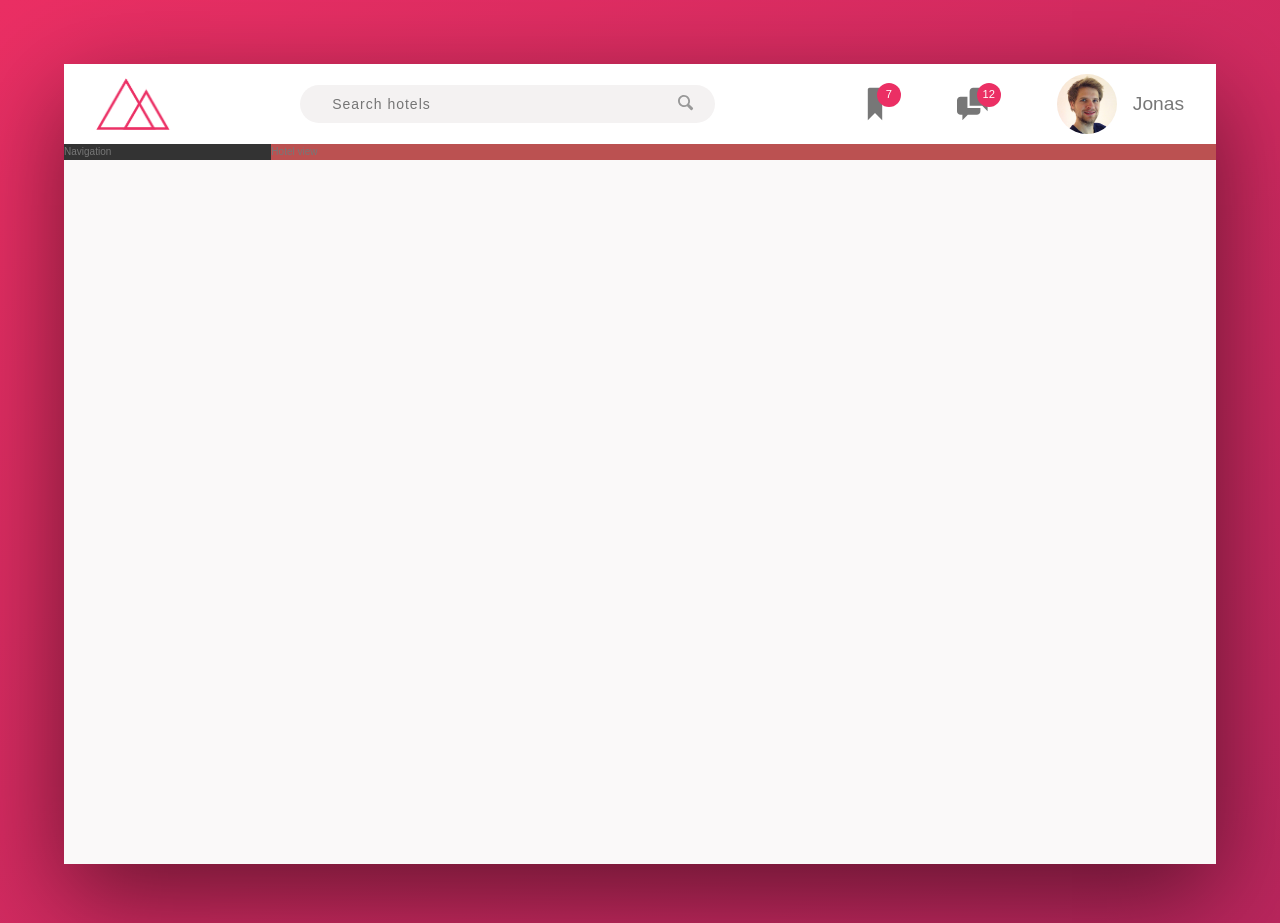
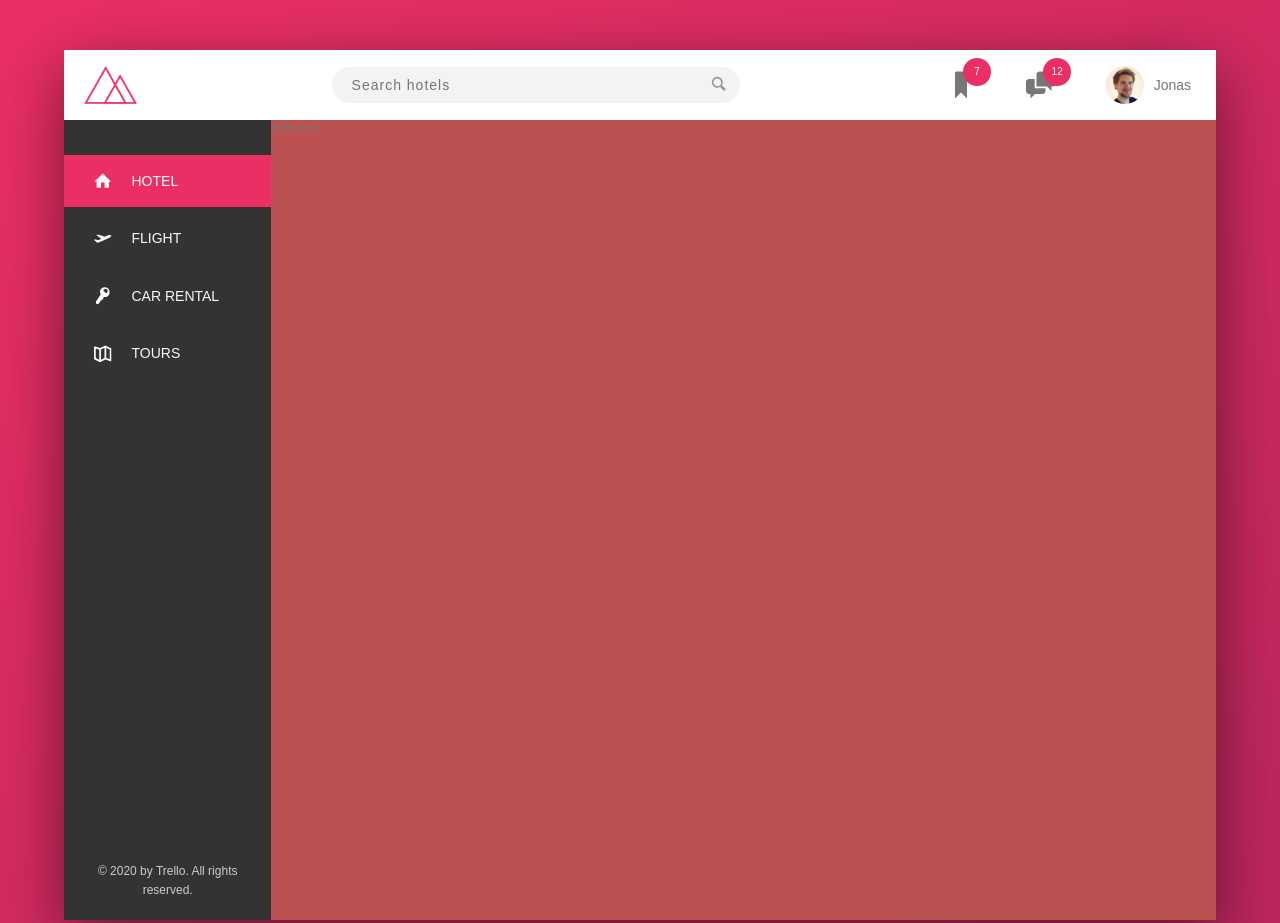
Before and after one commit to NemanjaP83/Trello, a website: page index.html in a window 1280 px wide. Shown: the top 923 px of the page. Drawn offline with Linux system fonts and the light colour scheme.

Commit message:
sidebar done

```diff
--- a/index.html
+++ b/index.html
@@ -8,7 +8,7 @@
         <link rel="stylesheet" href="css/main.css">
         <link rel="shortcut icon" type="image/png" href="img/favicon.png">
 
-        <title>trillo &mdash; Your all-in-one booking app</title>
+        <title>Trello &mdash; Your all-in-one booking app</title>
     </head>
     <body>
         <div class="container">
@@ -43,7 +43,43 @@
             </header>
             <div class="content">
                 <nav class="sidebar">
-                    Navigation
+                    <ul class="side-nav">
+                        <li class="side-nav__item side-nav__item--active">
+                            <a href="#" class="side-nav__link">
+                                <svg class="side-nav__icon">
+                                    <use xlink:href="img/sprite.svg#icon-home"></use>
+                                </svg>
+                                <span>Hotel</span>
+                            </a>
+                        </li>
+                        <li class="side-nav__item">
+                            <a href="#" class="side-nav__link">
+                                <svg class="side-nav__icon">
+                                    <use xlink:href="img/sprite.svg#icon-aircraft-take-off"></use>
+                                </svg>
+                                <span>Flight</span>
+                            </a>
+                        </li>
+                        <li class="side-nav__item">
+                            <a href="#" class="side-nav__link">
+                                <svg class="side-nav__icon">
+                                    <use xlink:href="img/sprite.svg#icon-key"></use>
+                                </svg>
+                                <span>Car rental</span>
+                            </a>
+                        </li>
+                        <li class="side-nav__item">
+                            <a href="#" class="side-nav__link">
+                                <svg class="side-nav__icon">
+                                    <use xlink:href="img/sprite.svg#icon-map"></use>
+                                </svg>
+                                <span>Tours</span>
+                            </a>
+                        </li>
+                    </ul>
+                    <div class="legal">
+                        &copy; 2020 by Trello. All rights reserved.
+                    </div>
                 </nav>
                 <main class="hotel-view">
                     Hotel view
--- a/sass/_base.scss
+++ b/sass/_base.scss
@@ -3,12 +3,15 @@
 ::before {
     margin: 0;
     padding: 0;
+}
+
+html {
     box-sizing: border-box;
+    font-size: 62.5%;
+    font-family: 'Open Sanf', sans-serif;
 }
 
 body {
-    font-size: 62.5%;
-    font-family: 'Open Sanf', sans-serif;
     font-weight: 400;
     line-height: 1.6;
     color: var(--grey-dark-2);
--- a/sass/_components.scss
+++ b/sass/_components.scss
@@ -1,9 +1,10 @@
 .logo {
-    height: 3.25rem;
+    height: 3.75rem;
     margin-left: 2rem;
 }
 
 .search {
+
     display: flex;
     justify-content: center;
     align-items: center;
@@ -11,16 +12,16 @@
 
     &__input {
         font-family: inherit;
-        font-size: 14px;
+        font-size: 1.4rem;
         letter-spacing: 1px;
         background-color: var(--grey-light-2);
         border: none;
         color: black;
-        padding: .7rem 2rem;
+        padding: 1rem 2rem;
         border-radius: 100px;
-        width: 90%;
-        transition: .3s;
-        margin-right: -2.4rem;
+        width: 80%;
+        transition: .4s;
+        margin-right: -3rem;
 
         &:focus {
             width: 100%;
@@ -44,20 +45,20 @@
     }
 
     &__icon {
-        height: 1.2rem;
-        width: 1.2rem;
+        height: 1.75rem;
+        width: 1.75rem;
         fill: var(--grey-dark-3);
     }
 }
 
 .user-nav {
+
     align-self: stretch;
     display: flex;
 
-
     & > * {
         height: 100%;
-        padding: 0 2rem;
+        padding: 0 2.5rem;
         cursor: pointer;
         display: flex;
         align-items: center;
@@ -72,21 +73,21 @@
     }
 
     &__icon {
-        height: 2.25rem;
-        width: 2.25rem;
+        height: 3rem;
+        width: 3rem;
         fill: var(--grey-dark-2);
     }
 
     &__notification {
-        font-size: .7rem;
-        height: 1.5rem;
-        width: 1.5rem;
+        font-size: 1rem;
+        height: 2.8rem;
+        width: 2.8rem;
         border-radius: 50%;
         background-color: var(--primary-color);
         color: white;
         position: absolute;
-        top: 1.2rem;
-        right: 1.5rem;
+        top: .8rem;
+        right: 1rem;
         display: flex;
         align-items: center;
         justify-content: center;
@@ -99,7 +100,72 @@
     }
 
     &__user-name {
-        font-size: 1.2rem;
+        font-size: 1.4rem;
         font-weight: 400;
     }
 }
+
+.side-nav {
+
+    font-size: 1.4rem;
+    list-style: none;
+    margin-top: 3.5rem;
+
+    &__item {
+        position: relative;
+
+        &:not(:last-child) {
+            margin-bottom: .5rem;
+        }
+    }
+
+
+    &__item::before {
+        content: "";
+        position: absolute;
+        top: 0;
+        left: 0;
+        height: 100%;
+        width: 3px;
+        background-color: var(--primary-color);
+        transition: transform .2s, width .4s cubic-bezier(1, 0, 0, 1) .2s;
+        transform: scaleY(0);
+    }
+
+    &__item:hover::before,
+    &__item--active::before {
+        transform: scaleY(1);
+        width: 100%;
+    }
+
+    &__item:active::before {
+        background-color: var(--primary-light);
+    }
+
+    &__link:link,
+    &__link:visited {
+        color: var(--grey-light-1);
+        text-decoration: none;
+        text-transform: uppercase;
+        display: block;
+        padding: 1.5rem 3rem;
+        display: flex;
+        align-items: center;
+        position: relative;
+        z-index: 100;
+    }
+
+    &__icon {
+        width: 1.75rem;
+        height: 1.75rem;
+        margin-right: 2rem;
+        fill: currentColor;
+    }
+}
+
+.legal {
+    font-size: 1.2rem;
+    padding: 2rem;
+    text-align: center;
+    color: var(--grey-light-4);
+}
--- a/sass/_layout.scss
+++ b/sass/_layout.scss
@@ -1,13 +1,13 @@
 .container {
     max-width: 90vw;
-    margin: 4rem auto;
+    margin: 5rem auto;
     background-color: var(--grey-light-1);
     box-shadow: 0 2rem 6rem rgba(0, 0, 0, .5);
     min-height: 50rem;
 }
 
 .header {
-    height: 5rem;
+    height: 7rem;
     background-color: #fff;
     border-bottom: var(--grey-light-2);
     display: flex;
@@ -22,9 +22,14 @@
 .sidebar {
     background-color: var(--grey-dark-1);
     flex: 0 0 18%;
+    display: flex;
+    flex-direction: column;
+    justify-content: space-between;
 }
 
 .hotel-view {
+    flex: 1;
+    // remove later
     background-color: rgb(187, 81, 81);
-    flex: 1;
+    height: 80rem;
 }
```
Also changed, not shown: css/main.css, 1 other file.
